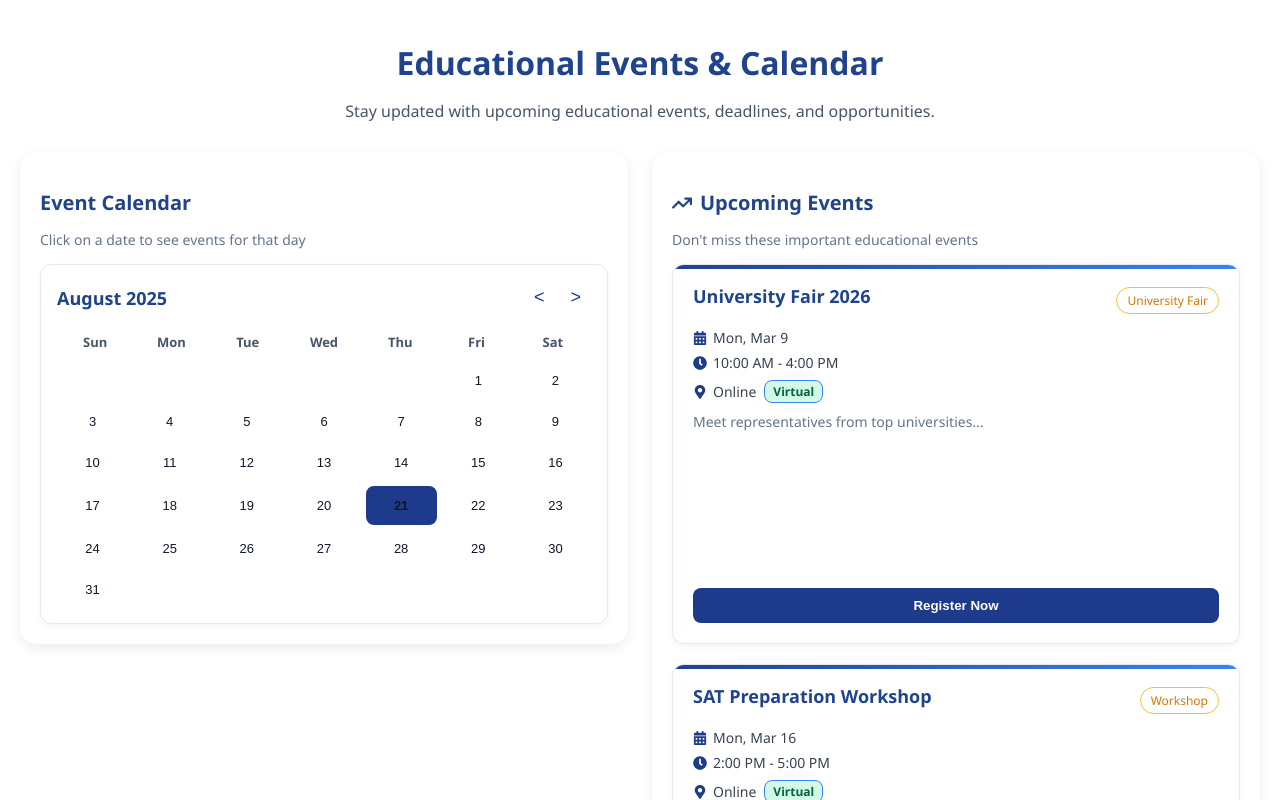
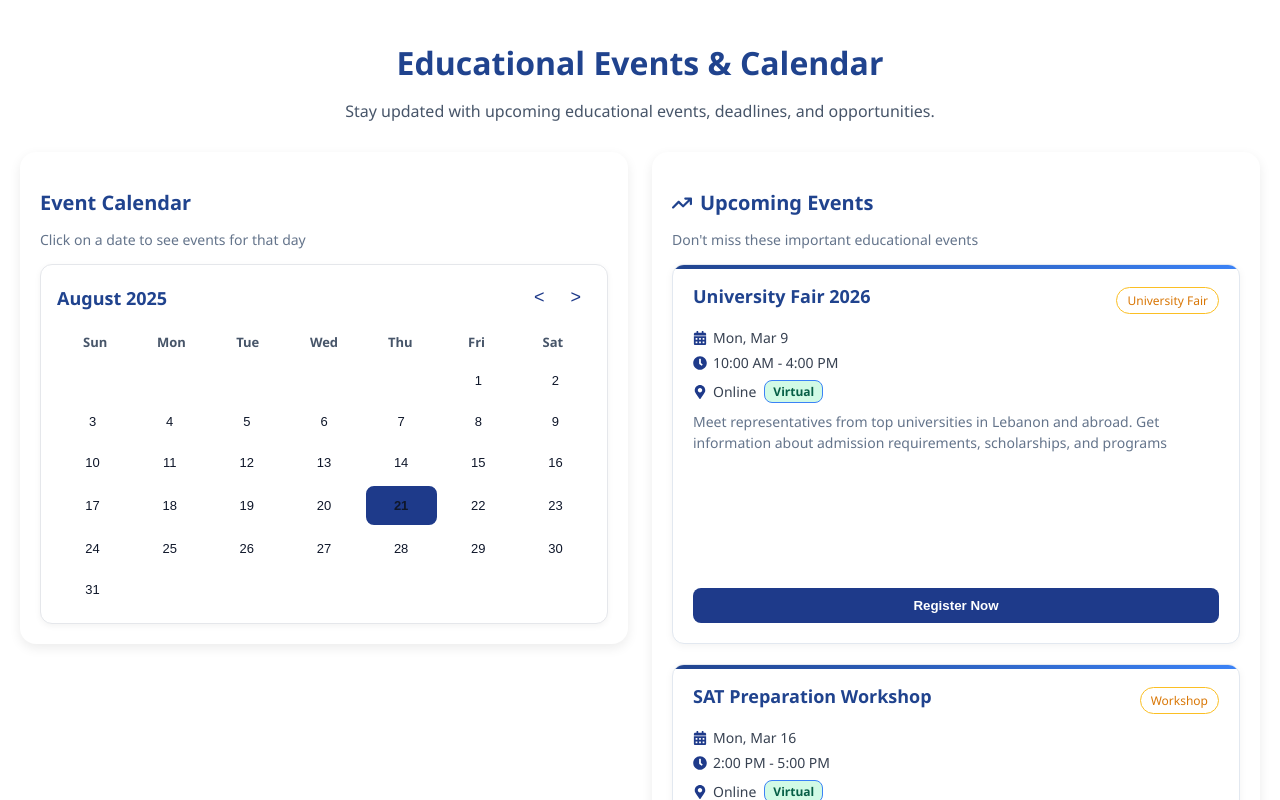
Before and after one commit to wassimhassan/FypFrontend, a React (Create React App) app: page /calendar in a window 1280 px wide. Shown: the top 800 px of the page. Built offline with nearby package versions, Linux system fonts and the light colour scheme; no server answers; a web font is replaced by a local one.

Commit message:
Merge main into main (resolve conflicts)

```diff
--- a/src/components/CalendarPage.js
+++ b/src/components/CalendarPage.js
@@ -1,6 +1,6 @@
 import React, { useState } from "react";
-import Calendar from "./Calendar";
-import UpcomingEvents from "./UpcomingEvents";
+import Calendar from "./Calendar.js";
+import UpcomingEvents from "./UpcomingEvents.js";
 import "./Calendar.css";
 import "./UpcomingEvents.css";
 
@@ -8,7 +8,7 @@ const CalendarPage = () => {
   const [selectedDate, setSelectedDate] = useState(null);
 
   const events = [
-    { id: "1", title: "University Fair 2026", tag: "University Fair", date: "Mon, Mar 9", time: "10:00 AM - 4:00 PM", mode: "Online", type: "Virtual", desc: "Meet representatives from top universities..." },
+    { id: "1", title: "University Fair 2026", tag: "University Fair", date: "Mon, Mar 9", time: "10:00 AM - 4:00 PM", mode: "Online", type: "Virtual", desc: "Meet representatives from top universities in Lebanon and abroad. Get information about admission requirements, scholarships, and programs"},
     { id: "2", title: "SAT Preparation Workshop", tag: "Workshop", date: "Mon, Mar 16", time: "2:00 PM - 5:00 PM", mode: "Online", type: "Virtual", desc: "Intensive SAT preparation workshop..." },
     { id: "3", title: "Career Expo - Tech Industry", tag: "Career Fair", date: "Sun, Mar 22", time: "9:00 AM - 6:00 PM", mode: "Online", type: "Virtual", desc: "Connect with leading tech companies..." },
     { id: "4", title: "Scholarship Application Deadline", tag: "Deadline", date: "Thu, Mar 26", time: "11:59 PM", mode: "Online", type: "Virtual", desc: "Final deadline for merit-based scholarship applications..." },
--- a/src/components/UpcomingEvents.css
+++ b/src/components/UpcomingEvents.css
@@ -1,3 +1,4 @@
+
 /* Upcoming Event Cards */
 .card {
   background: #fff;
@@ -5,8 +6,12 @@
   padding: 20px;
   border-radius: 12px;
   box-shadow: 0px 2px 8px rgba(0, 0, 0, 0.05);
+  display: flex;              /* added */
+  flex-direction: column;     /* added */
+  justify-content: space-between; /* added: button sticks to bottom */
   transition: transform 0.2s ease, box-shadow 0.2s ease;
 }
+
 
 .card:hover {
   transform: translateY(-2px);
```
